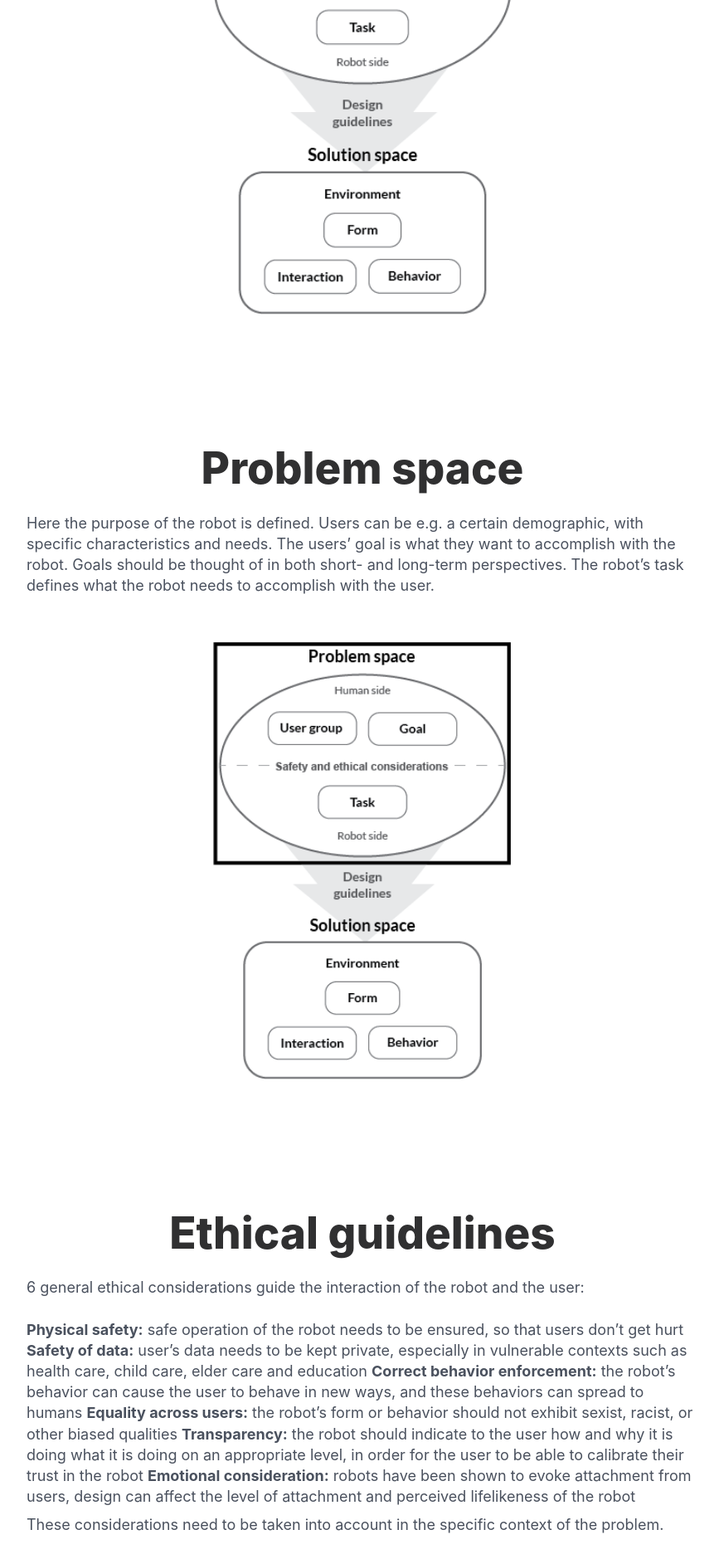
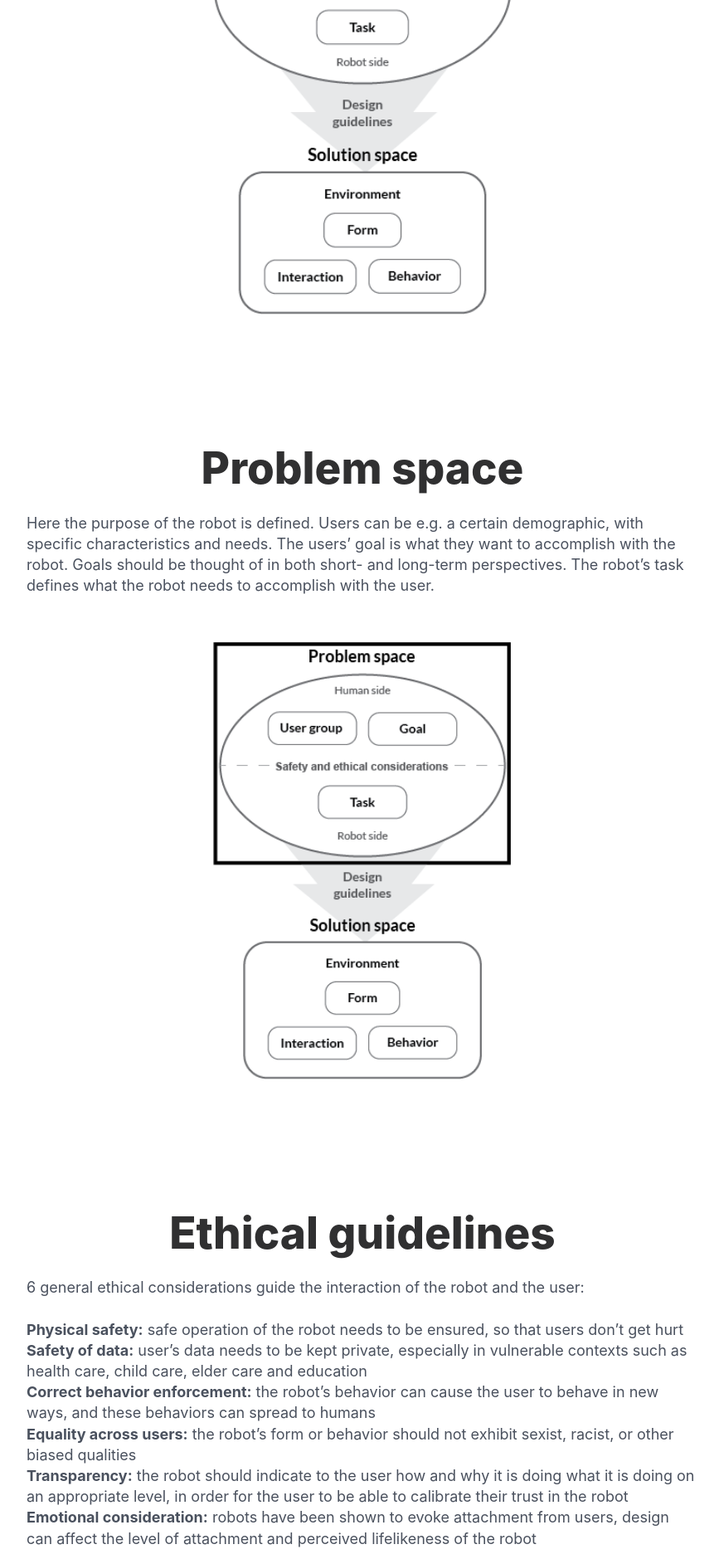
Before and after one commit to futurice/spiceprogram, a Jekyll site: the page built from robot-framework/index.html, in a window 1280 px wide. Shown: the part 1359-3238 px from the top of the page at 83% size, without its empty margins (203-1070 px from the left). Built offline with Jekyll 4.4.1, drawn with Linux system fonts in a browser that asks for light colours; nearby versions of some CDN libraries.

Commit message:
Typos in formatting

```diff
--- a/robot-framework/index.html
+++ b/robot-framework/index.html
@@ -53,12 +53,12 @@ custom_js:
     <div class="section-header">
       <h2>Ethical guidelines</h2>
       <p class="othershortphrase">6 general ethical considerations guide the interaction of the robot and the user:<br/><br/>
-<strong>Physical safety:</strong> safe operation of the robot needs to be ensured, so that users don’t get hurt
-<strong>Safety of data:</strong> user’s data needs to be kept private, especially in vulnerable contexts such as health care, child care, elder care and education
-<strong>Correct behavior enforcement:</strong> the robot’s behavior can cause the user to behave in new ways, and these behaviors can spread to humans
-<strong>Equality across users:</strong> the robot’s form or behavior should not exhibit sexist, racist, or other biased qualities
-<strong>Transparency:</strong> the robot should indicate to the user how and why it is doing what it is doing on an appropriate level, in order for the user to be able to calibrate their trust in the robot
-<strong>Emotional consideration:</strong> robots have been shown to evoke attachment from users, design can affect the level of attachment and perceived lifelikeness of the robot
+<strong>Physical safety:</strong> safe operation of the robot needs to be ensured, so that users don’t get hurt<br/>
+<strong>Safety of data:</strong> user’s data needs to be kept private, especially in vulnerable contexts such as health care, child care, elder care and education<br/>
+<strong>Correct behavior enforcement:</strong> the robot’s behavior can cause the user to behave in new ways, and these behaviors can spread to humans<br/>
+<strong>Equality across users:</strong> the robot’s form or behavior should not exhibit sexist, racist, or other biased qualities<br/>
+<strong>Transparency:</strong> the robot should indicate to the user how and why it is doing what it is doing on an appropriate level, in order for the user to be able to calibrate their trust in the robot<br/>
+<strong>Emotional consideration:</strong> robots have been shown to evoke attachment from users, design can affect the level of attachment and perceived lifelikeness of the robot<br/>
 </p>
 <p class="othershortphrase">These considerations need to be taken into account in the specific context of the problem.</br><br/>
 Empty template of the problem space:
```
